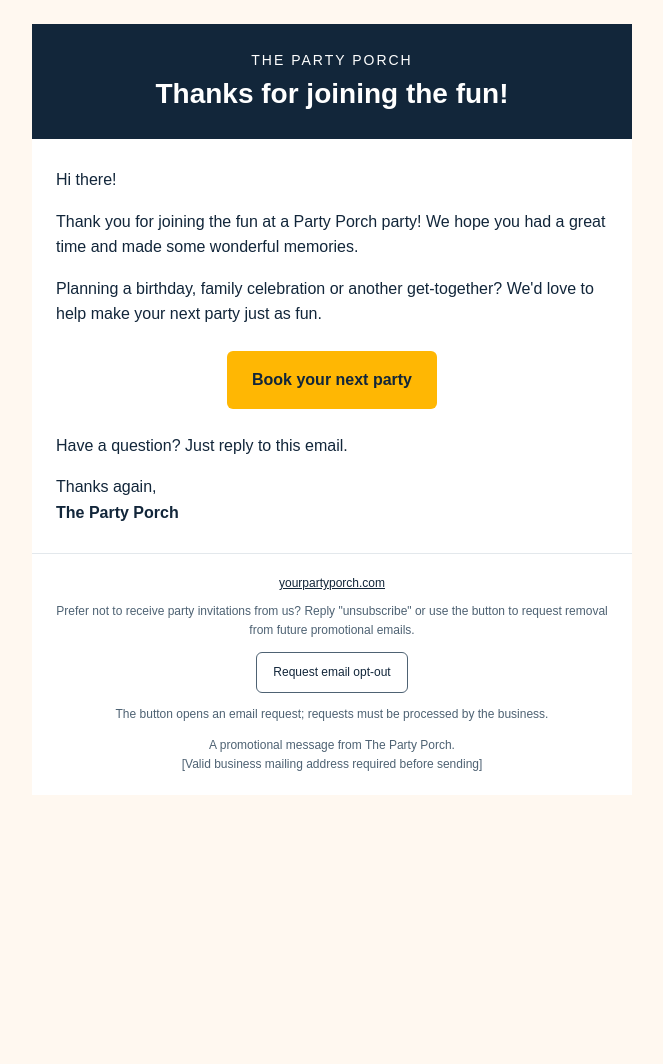
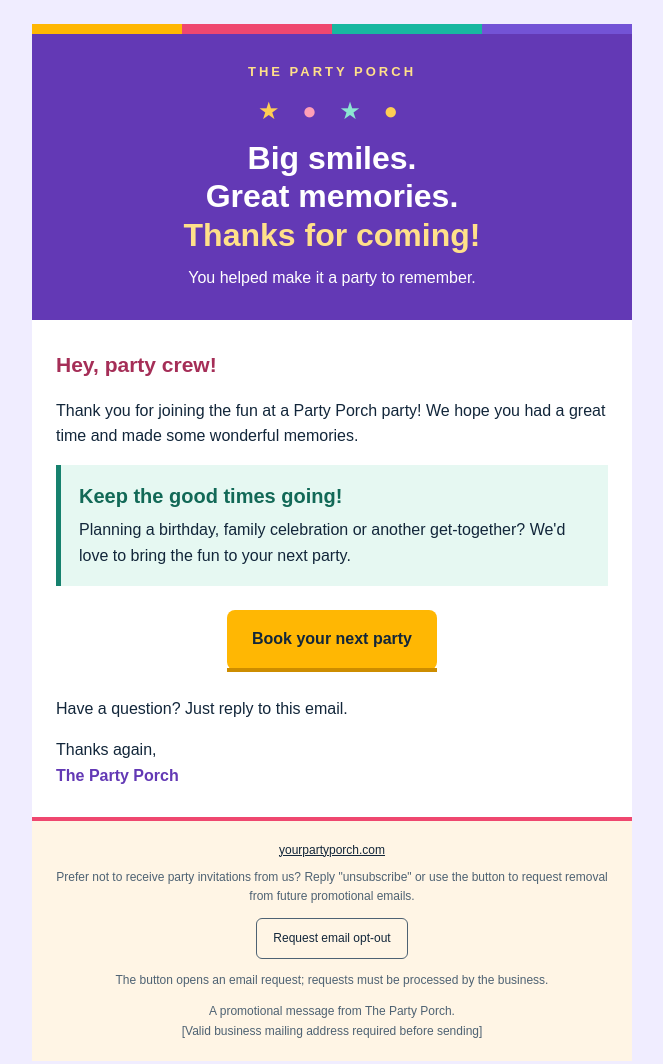
Before and after one commit to tsharrer/the-party-porch, a plain HTML site: page docs/email-templates/post-party-thank-you.html in a window 1280 px wide. Shown: the whole page, without its empty margins (308-971 px from the left). Before the commit the page ends 819 px from the top, so only its background shows below. Drawn offline with Linux system fonts and the light colour scheme.

Commit message:
Brighten post-party email design with playful color accents
Co-authored-by: Copilot <223556219+Copilot@users.noreply.github.com>

```diff
--- a/docs/email-templates/post-party-thank-you.html
+++ b/docs/email-templates/post-party-thank-you.html
@@ -6,38 +6,59 @@
   <meta name="robots" content="noindex,nofollow,noarchive">
   <title>Party Porch post-party email preview</title>
 </head>
-<body style="margin:0;padding:0;background-color:#fff8f0;color:#12263a;font-family:Arial,sans-serif;">
+<body style="margin:0;padding:0;background-color:#f0edff;color:#12263a;font-family:Arial,sans-serif;">
   <div style="display:none;max-height:0;overflow:hidden;">
     We loved being part of the fun. Plan your next party with us.
   </div>
-  <table role="presentation" style="width:100%;border-collapse:collapse;background-color:#fff8f0;">
+  <table role="presentation" style="width:100%;border-collapse:collapse;background-color:#f0edff;">
     <tr>
       <td style="padding:24px 12px;">
         <table role="presentation" style="width:100%;max-width:600px;margin:0 auto;border-collapse:collapse;background-color:#ffffff;">
           <tr>
-            <td style="padding:28px 24px;background-color:#12263a;color:#ffffff;text-align:center;">
-              <p style="margin:0 0 8px;font-size:14px;letter-spacing:2px;">THE PARTY PORCH</p>
-              <h1 style="margin:0;font-size:28px;line-height:1.25;">Thanks for joining the fun!</h1>
+            <td style="padding:0;">
+              <table role="presentation" style="width:100%;border-collapse:collapse;">
+                <tr>
+                  <td style="height:8px;width:25%;background-color:#ffb703;"></td>
+                  <td style="height:8px;width:25%;background-color:#ef476f;"></td>
+                  <td style="height:8px;width:25%;background-color:#18b7a0;"></td>
+                  <td style="height:8px;width:25%;background-color:#7353d6;"></td>
+                </tr>
+              </table>
+            </td>
+          </tr>
+          <tr>
+            <td style="padding:30px 24px;background-color:#6339b5;color:#ffffff;text-align:center;">
+              <p style="margin:0 0 18px;font-size:13px;font-weight:bold;letter-spacing:3px;color:#ffe08a;">THE PARTY PORCH</p>
+              <p aria-hidden="true" style="margin:0 0 14px;font-size:24px;letter-spacing:8px;"><span style="color:#ffce54;">&#9733;</span> <span style="color:#ff9fb7;">&#9679;</span> <span style="color:#8ce5d2;">&#9733;</span> <span style="color:#ffce54;">&#9679;</span></p>
+              <h1 style="margin:0 0 12px;font-size:32px;line-height:1.2;">Big smiles.<br>Great memories.<br><span style="color:#ffe08a;">Thanks for coming!</span></h1>
+              <p style="margin:0;font-size:16px;line-height:1.5;">You helped make it a party to remember.</p>
             </td>
           </tr>
           <tr>
             <td style="padding:28px 24px;font-size:16px;line-height:1.6;">
-              <p style="margin:0 0 16px;">Hi there!</p>
+              <p style="margin:0 0 16px;font-size:21px;font-weight:bold;color:#a52e57;">Hey, party crew!</p>
               <p style="margin:0 0 16px;">Thank you for joining the fun at a Party Porch party! We hope you had a great time and made some wonderful memories.</p>
-              <p style="margin:0 0 24px;">Planning a birthday, family celebration or another get-together? We'd love to help make your next party just as fun.</p>
+              <table role="presentation" style="width:100%;margin:0 0 24px;border-collapse:collapse;">
+                <tr>
+                  <td style="padding:18px;background-color:#e6f8f2;border-left:5px solid #16816e;">
+                    <h2 style="margin:0 0 8px;font-size:20px;line-height:1.3;color:#126957;">Keep the good times going!</h2>
+                    <p style="margin:0;">Planning a birthday, family celebration or another get-together? We'd love to bring the fun to your next party.</p>
+                  </td>
+                </tr>
+              </table>
               <table role="presentation" style="margin:0 auto 24px;border-collapse:collapse;">
                 <tr>
-                  <td style="border-radius:6px;background-color:#ffb703;text-align:center;">
+                  <td style="border-radius:8px;background-color:#ffb703;text-align:center;border-bottom:4px solid #cd8d00;">
                     <a href="https://yourpartyporch.com/#book" style="display:inline-block;padding:15px 24px;color:#12263a;font-size:16px;font-weight:bold;text-decoration:none;">Book your next party</a>
                   </td>
                 </tr>
               </table>
               <p style="margin:0 0 16px;">Have a question? Just reply to this email.</p>
-              <p style="margin:0;">Thanks again,<br><strong>The Party Porch</strong></p>
+              <p style="margin:0;">Thanks again,<br><strong style="color:#6339b5;">The Party Porch</strong></p>
             </td>
           </tr>
           <tr>
-            <td style="padding:20px 24px;border-top:1px solid #e3e8ec;color:#4e6273;font-size:12px;line-height:1.6;text-align:center;">
+            <td style="padding:20px 24px;border-top:4px solid #ef476f;background-color:#fff5e5;color:#4e6273;font-size:12px;line-height:1.6;text-align:center;">
               <p style="margin:0 0 8px;"><a href="https://yourpartyporch.com" style="color:#12263a;">yourpartyporch.com</a></p>
               <p style="margin:0 0 12px;">Prefer not to receive party invitations from us? Reply &quot;unsubscribe&quot; or use the button to request removal from future promotional emails.</p>
               <p style="margin:0 0 12px;"><a href="mailto:yourpartyporch@gmail.com?subject=Unsubscribe%20from%20Party%20Porch%20promotional%20emails" style="display:inline-block;padding:10px 16px;border:1px solid #4e6273;border-radius:6px;color:#12263a;text-decoration:none;">Request email opt-out</a></p>
```
Also changed, not shown: 1 other file.
